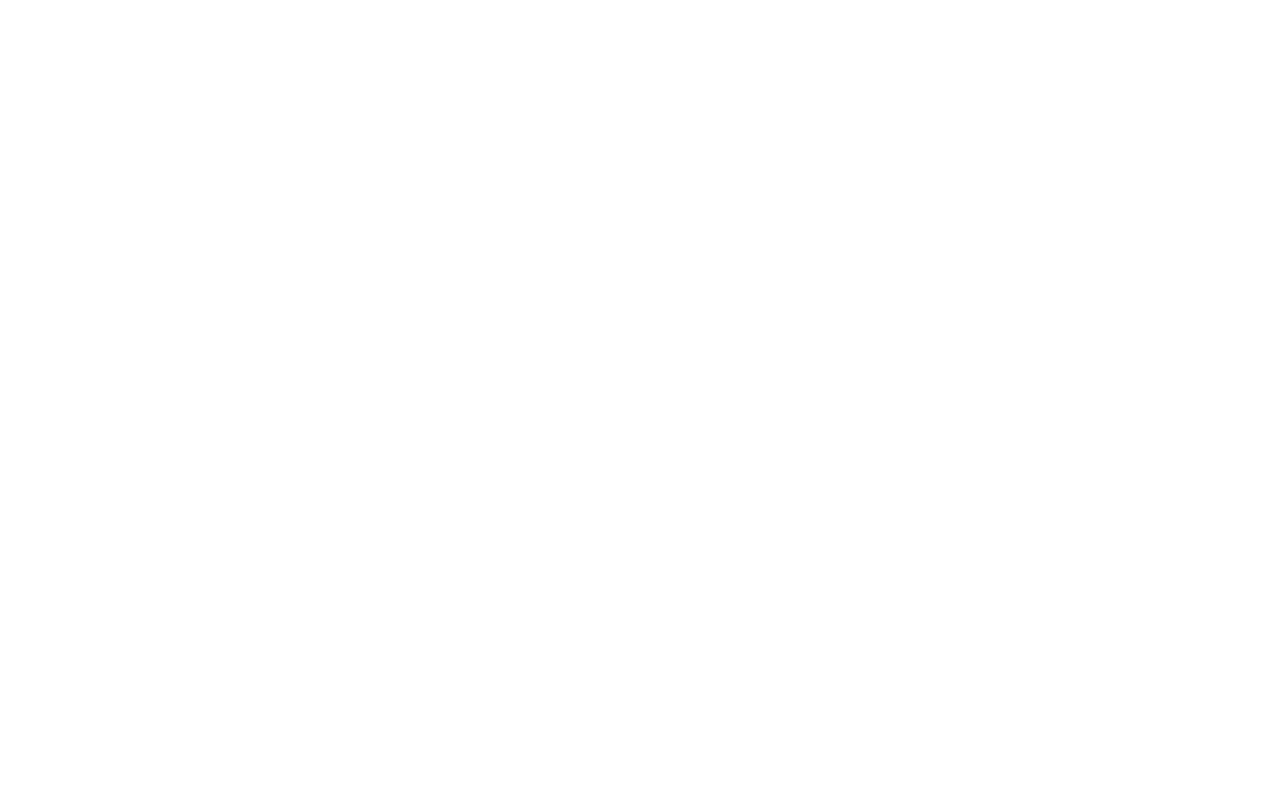
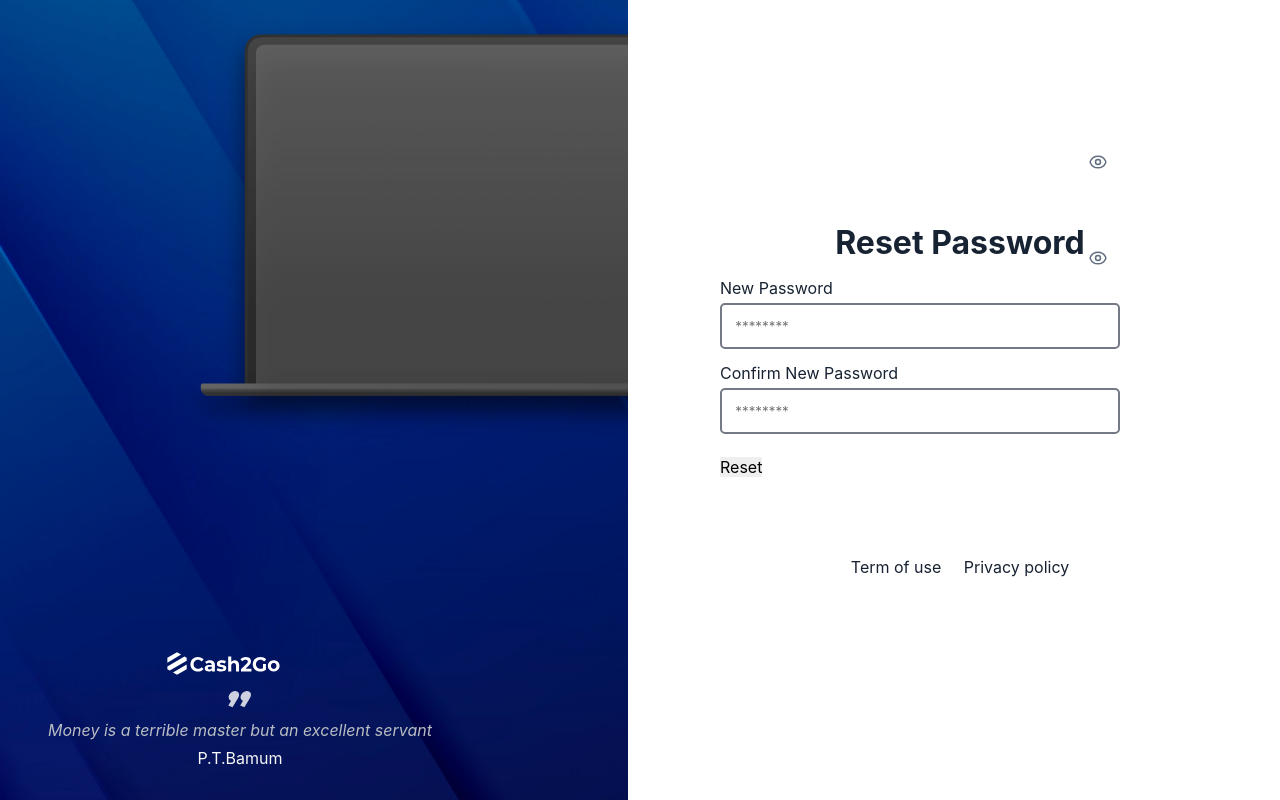
Before and after one commit to joyibeh93/Cash2go-loan-app, a React (Create React App) app: page /resetpassword3/1 in a window 1280 px wide. Before the commit this address had no page. Built offline with nearby package versions, Linux system fonts and the light colour scheme; the HTML template or start-up script is replaced by a standard one.

Commit message:
worked on pages

```diff
--- a/src/App.js
+++ b/src/App.js
@@ -43,7 +43,10 @@
 
         <Route path="/predictioninfo" element={<PredictionInfoPage />} />
         <Route path="/contactinfo" element={<ContactInfoPage />} />
-        <Route path="/resetpassword3" element={<ResetPassword3page />} />
+        <Route path="/resetpassword3/:email" element={<ResetPassword3page />} />
+
+        {/* <Route path="/resetpassword3" element={<ResetPassword3page />} /> */}
+
         <Route path="/bvn" element={<BvnPage />} />
         <Route path="/loandefault" element={<LoanDefaultPage />} />
         <Route path="/application" element={<Application />} />
--- a/src/Components/ResetPassword3.jsx
+++ b/src/Components/ResetPassword3.jsx
@@ -167,7 +167,7 @@
 import React, { useState } from 'react';
 import { Formik, Form, Field, ErrorMessage } from 'formik';
 import * as Yup from 'yup';
-import { useNavigate } from 'react-router-dom';
+import { useParams, useNavigate } from 'react-router-dom';
 import axios from 'axios'
 import Buttons from './Buttons';
 import '../Styles/Resetpassword3.css';
@@ -188,6 +188,8 @@
   const [showPassword, setShowPassword] = useState(false);
   const [status,setStatus]=useState("")
 
+  const { email } = useParams();
+
   // const handleSubmit = (values, { setSubmitting }) => {
   //   console.log(values);
   //   setSubmitting(false);
@@ -203,7 +205,7 @@
     try {
       // Send request to server to authenticate new password
       const response = await axios.patch(
-        `https://cash2go-backendd.onrender.com/api/v1/user/update-password/${token}`,
+        `https://cash2go-backendd.onrender.com/api/v1/user/update-password?email=${encodeURIComponent(email)}`,
         {
           password: password,
           confirmPassword: confirmPassword,
@@ -243,21 +245,21 @@
   };
   const navigate = useNavigate();
   const goToLogin = () => {
-    navigate('/login');
+    navigate('/');
   };
 
   return (
     <div className="form-container">
       <h1>Reset Password</h1>
       <Formik
-        initialValues={{ password: '', confirmPassword: '' }}
-        validationSchema={validationSchema}
-        onSubmit={(values) => {
-          console.log(values);
-          openModal();
-          handleSubmit();
-        }}
-      >
+          initialValues={{ password: '', confirmPassword: '' }}
+          validationSchema={validationSchema}
+          onSubmit={(values, { setSubmitting }) => {
+            openModal();
+            handleSubmit(values, { setSubmitting }); // Pass the setSubmitting function
+          }}
+        >
+
         <Form className="form">
           <label className="label" htmlFor="password">
             New Password
@@ -326,6 +328,7 @@
           <button className="continue" onClick={goToLogin}>
             Continue
           </button>
+          <div className="status-message">{status}</div>
         </div>
       )}
       {showModal && <div className="overlay"></div>}
--- a/src/Components/ResetPasswordForm2.jsx
+++ b/src/Components/ResetPasswordForm2.jsx
@@ -206,7 +206,7 @@
 
   const handleModalClose = () => {
     setShowModal(false);
-    navigate('/resetpassword3');
+    navigate(`/resetpassword3/${encodeURIComponent(email)}`);
   };
 
   const handleSubmit = async (values, { setSubmitting }) => {
```
Also changed, not shown: src/Components/SignUp.jsx (+127 -3 lines).
